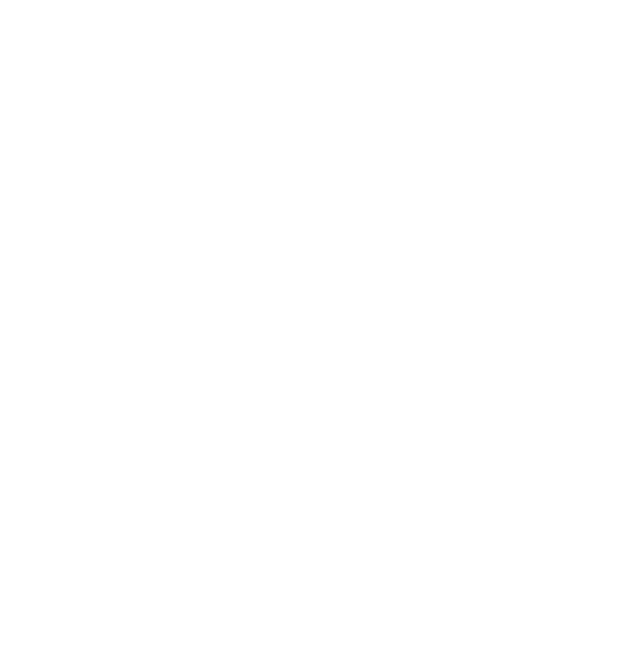
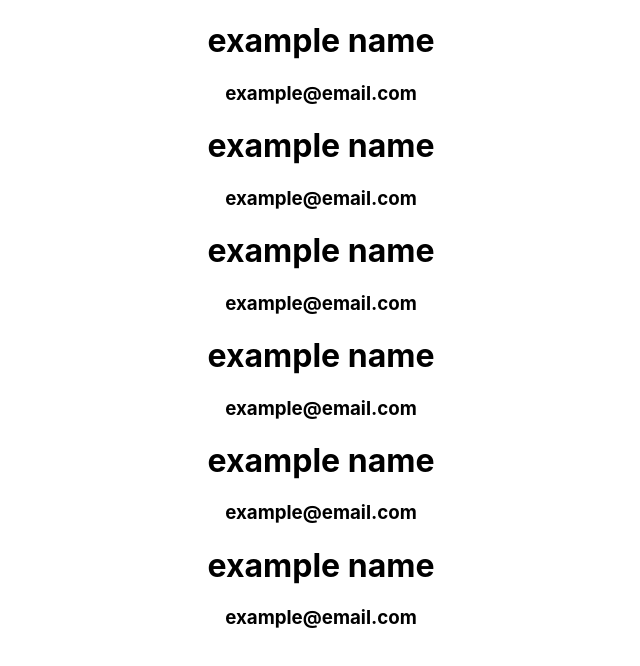
Before and after one commit to BuzSaliji/feb23-t3w6-forms, a React (Create React App) app: page / in a window 1280 px wide. Shown: the top 666 px of the page, without its empty margins (319-959 px from the left). Built offline with nearby package versions, Linux system fonts and the light colour scheme.

Commit message:
feat: state in parent pass two props in display

```diff
--- a/src/App.js
+++ b/src/App.js
@@ -6,6 +6,11 @@
   return (
     <div className="App">
       <BusinessCardParent/>
+      <BusinessCardParent/>
+      <BusinessCardParent/>
+      <BusinessCardParent/>
+      <BusinessCardParent/>
+      <BusinessCardParent/>
     </div>
   );
 }
--- a/src/BusinessCardParent.jsx
+++ b/src/BusinessCardParent.jsx
@@ -5,14 +5,29 @@
 export default class BusinessCardParent extends Component {
 	constructor(){
 		super();
+
+        this.state = {
+            editMode: false,
+            name: "example name",
+            email: "example@email.com"
+        }
 	}
 
 	render(){
-		return(
-			<div>
-				<BusinessCardDisplay></BusinessCardDisplay>
-			</div>
-		)
+		if (this.state.editMode){
+
+        }else{
+            return(
+                <div>
+                    <BusinessCardDisplay
+                    name={this.state.name}
+                    email={this.state.email}
+                    />
+                </div>
+            )
+
+        }
+
 	}
 }
 
```
